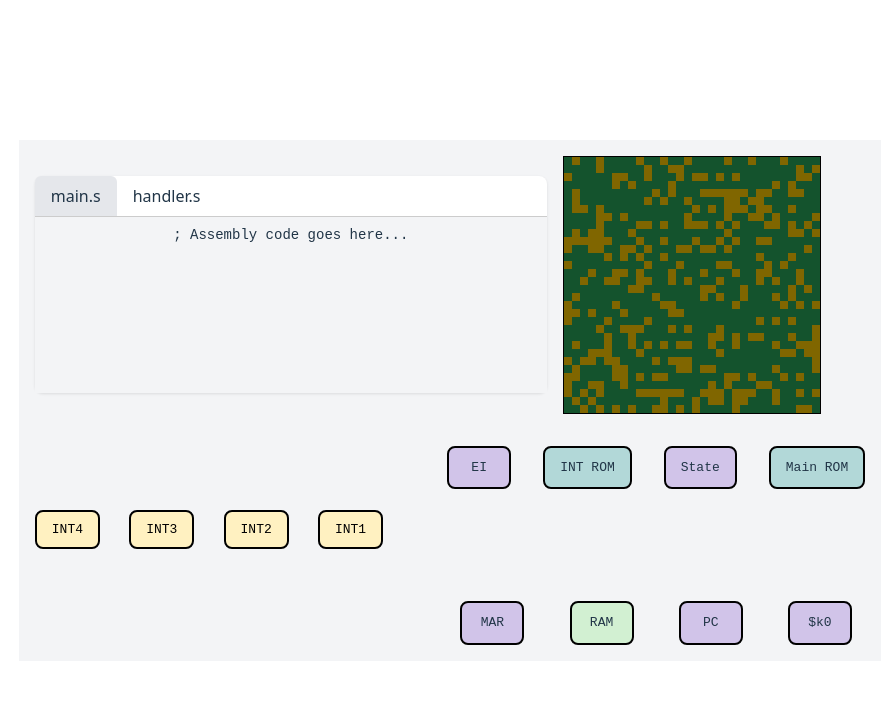
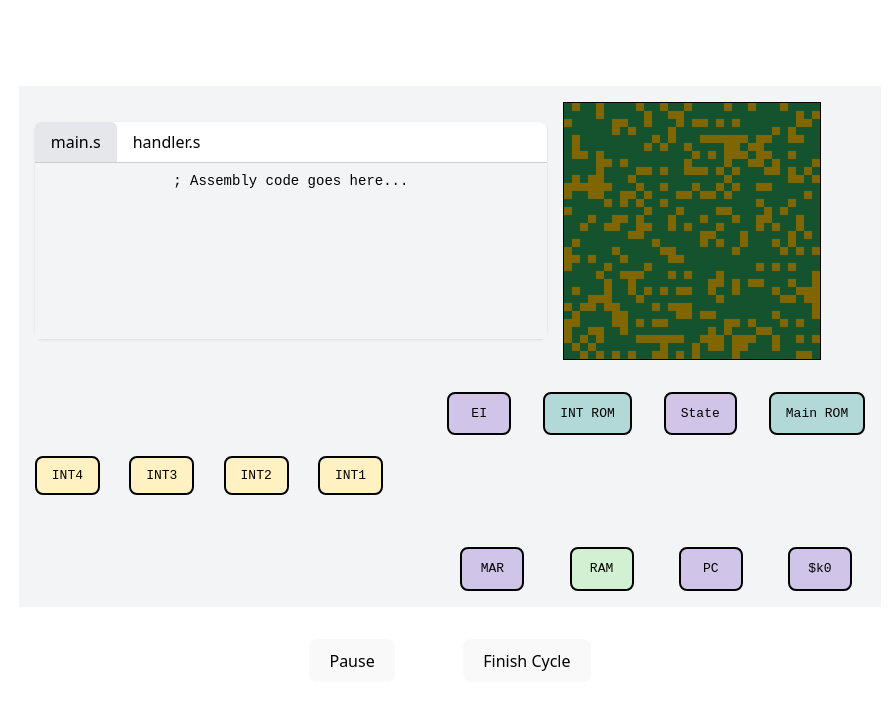
Before and after one commit to vivek-vishwanath/core-vistool, a Svelte app: page / in a window 1280 px wide. Shown: the top 710 px of the page, without its empty margins (190-1086 px from the left). Built offline with nearby package versions, Linux system fonts and the light colour scheme.

Commit message:
impl pause/play/contine ctrl flow

```diff
--- a/src/App.svelte
+++ b/src/App.svelte
@@ -1,7 +1,8 @@
 <script lang="ts">
-    import {StateMachine} from "./state_machine";
+    import {StateMachine, isPaused} from "./state_machine";
     import {onMount} from "svelte";
     import * as d3 from 'd3';
+    import {Components} from "./components.js";
 
     const numButtons = 4;
     const buttons: HTMLButtonElement[] = [];
@@ -19,8 +20,16 @@
         simulator.sendInterrupt(i);
     }
 
+    function togglePause() {
+        simulator.togglePause();
+    }
+
+    function finishCycle() {
+        simulator.finishClockCycle();
+    }
+
     onMount(() => {
-        simulator = new StateMachine(buttons, intROM, stateReg, mainROM, mar, pc, k0, ram);
+        simulator = new StateMachine(new Components(buttons, intROM, stateReg, mainROM, mar, pc, k0, ram));
         const svg = d3.select("#svg-canvas");
 
         svg.append("defs")
@@ -97,4 +106,6 @@
             </div>
         </div>
     </div>
+    <button class="control_buttons" onclick={togglePause}>{$isPaused ? 'Play' : 'Pause'}</button>
+    <button class="control_buttons" onclick={finishCycle}>Finish Cycle</button>
 </main>
--- a/src/app.css
+++ b/src/app.css
@@ -28,6 +28,8 @@ body {
   place-items: center;
   min-width: 320px;
   min-height: 100vh;
+  background-color: white;
+  color: black;
 }
 
 h1 {
@@ -66,9 +68,11 @@ button:focus-visible {
 }
 
 @media (prefers-color-scheme: light) {
+
   :root {
-    color: #213547;
-    background-color: #ffffff;
+    color-scheme: light;
+    background-color: white;
+    color: black;
   }
   a:hover {
     color: #747bff;
--- a/src/bottom.css
+++ b/src/bottom.css
@@ -38,7 +38,7 @@
     min-width: 30px;
 }
 
-.pipeline { background-color: #fff1c1; }
+.pipeline { background-color: #fff1c1; color: black; }
 .introm, .mainrom { background-color: #b2d8d8; }
 .ei, .mar, .pc, .sk0, .state { background-color: #d1c4e9; }
 .ram { background-color: #d2f0d2; }
@@ -51,3 +51,7 @@ svg {
     left: 0;
     pointer-events: none;
 }
+
+.control_buttons {
+    margin: 32px;
+}
--- /dev/null
+++ b/src/components.ts
@@ -0,0 +1,43 @@
+import {ElementPoint, type Path} from "./path_painter";
+import {drawElbow} from "./handler";
+
+export class Components {
+    buttons: HTMLButtonElement[];
+    intROM: HTMLElement;
+    stateReg: HTMLElement;
+    mainROM: HTMLElement;
+    mar: HTMLElement;
+    pc: HTMLElement;
+    k0: HTMLElement;
+    ram: HTMLElement;
+
+    constructor(buttons: HTMLButtonElement[], intROM: HTMLElement, stateReg: HTMLElement, mainROM: HTMLElement, mar: HTMLElement, pc: HTMLElement, k0: HTMLElement, ram: HTMLElement) {
+        this.buttons = buttons;
+        this.intROM = intROM;
+        this.stateReg = stateReg;
+        this.mainROM = mainROM;
+        this.mar = mar;
+        this.pc = pc;
+        this.k0 = k0;
+        this.ram = ram;
+    }
+
+    animations: ((a: number) => Path | null)[][] = [
+        [
+            (i) => drawElbow(new ElementPoint(this.buttons[i], 'top'), new ElementPoint(this.intROM, 'top'), 1500, 'red'),
+            (_) => drawElbow(new ElementPoint(this.intROM, 'right'), new ElementPoint(this.stateReg, 'left'), 500, 'red'),
+        ],
+        [
+            (_) => drawElbow(new ElementPoint(this.stateReg, 'right'), new ElementPoint(this.mainROM, 'left'), 500, 'orange'),
+            (i) => drawElbow(new ElementPoint(this.mainROM, 'bottom'), new ElementPoint(this.buttons[i], 'right'), 1000, 'orange'),
+            (_) => drawElbow(new ElementPoint(this.pc, 'right'), new ElementPoint(this.k0, 'left'), 800, 'orange'),
+            (i) => drawElbow(new ElementPoint(this.buttons[i], 'bottom'), new ElementPoint(this.mar, 'left'), 1500, 'orange'),
+        ],
+        [
+            (_) => drawElbow(new ElementPoint(this.mar, 'right'), new ElementPoint(this.ram, 'left'), 500, '#caa200'),
+            (_) => drawElbow(new ElementPoint(this.ram, 'right'), new ElementPoint(this.pc, 'left'), 500, '#caa200'),
+        ]
+    ];
+
+
+}
--- a/src/handler.ts
+++ b/src/handler.ts
@@ -11,8 +11,6 @@ export function drawElbow(from: ElementPoint, to: ElementPoint, duration: number
     const svgRect = svg.node()?.getBoundingClientRect();
 
     if (!svgRect) return null;
-
-    console.log(from.direction + ","  +from.y + " ; " + to.direction + "," + to.y);
 
     if (from.direction === 'right' && to.direction === 'left' && from.x < to.x ||
         from.direction === 'left' && to.direction === 'right' && from.x > to.x) {
--- a/src/path_painter.ts
+++ b/src/path_painter.ts
@@ -37,7 +37,7 @@ export class PointPath extends Path {
             .attr('fill', 'none');
 
         const totalLength = (path.node() as SVGPathElement).getTotalLength();
-        const callback = new Callback(() => {console.log("initial callback")});
+        const callback = new Callback(() => {});
 
         path
             .attr('stroke-dasharray', totalLength)
--- a/src/state_machine.ts
+++ b/src/state_machine.ts
@@ -1,44 +1,13 @@
-import {ElementPoint, type Path} from "./path_painter";
-import {drawElbow} from "./handler";
+import type {Components} from "./components";
+import { writable } from 'svelte/store';
+import { get } from 'svelte/store';
+
+export const isPaused = writable(false);
 
 export class StateMachine {
 
-    buttons: HTMLButtonElement[];
-    intROM: HTMLElement;
-    stateReg: HTMLElement;
-    mainROM: HTMLElement;
-    mar: HTMLElement;
-    pc: HTMLElement;
-    k0: HTMLElement;
-    ram: HTMLElement;
+    constructor(private components: Components) {}
 
-    constructor(buttons: HTMLButtonElement[], intROM: HTMLElement, stateReg: HTMLElement, mainROM: HTMLElement, mar: HTMLElement, pc: HTMLElement, k0: HTMLElement, ram: HTMLElement) {
-        this.buttons = buttons;
-        this.intROM = intROM;
-        this.stateReg = stateReg;
-        this.mainROM = mainROM;
-        this.mar = mar;
-        this.pc = pc;
-        this.k0 = k0;
-        this.ram = ram;
-    }
-
-    private animations: ((a: number) => Path | null)[][] = [
-        [
-            (i) => drawElbow(new ElementPoint(this.buttons[i], 'top'), new ElementPoint(this.intROM, 'top'), 1500, 'red'),
-            (_) => drawElbow(new ElementPoint(this.intROM, 'right'), new ElementPoint(this.stateReg, 'left'), 500, 'red'),
-        ],
-        [
-            (_) => drawElbow(new ElementPoint(this.stateReg, 'right'), new ElementPoint(this.mainROM, 'left'), 500, 'orange'),
-            (i) => drawElbow(new ElementPoint(this.mainROM, 'bottom'), new ElementPoint(this.buttons[i], 'right'), 1000, 'orange'),
-            (i) => drawElbow(new ElementPoint(this.pc, 'right'), new ElementPoint(this.k0, 'left'), 800, 'orange'),
-            (i) => drawElbow(new ElementPoint(this.buttons[i], 'bottom'), new ElementPoint(this.mar, 'left'), 1500, 'orange'),
-        ],
-        [
-            (_) => drawElbow(new ElementPoint(this.mar, 'right'), new ElementPoint(this.ram, 'left'), 500, '#caa200'),
-            (_) => drawElbow(new ElementPoint(this.ram, 'right'), new ElementPoint(this.pc, 'left'), 500, '#caa200'),
-        ]
-    ];
     private currentCycle = 0;
     private currentStep = 0;
 
@@ -46,11 +15,30 @@ export class StateMachine {
 
     private currentInterrupt: number | undefined;
 
+    pauseCondition: (...args: any[]) => boolean = () => false;
+
+    togglePause() {
+        const value = !get(isPaused);
+        if (this.currentInterrupt !== undefined)
+            isPaused.set(value)
+        this.pauseCondition = () => value;
+        const i = this.currentInterrupt ?? -1;
+        if (!value && i != -1 && !this.inProgress) {
+            this.pauseState = -1;
+            this.animate(i);
+        }
+    }
+
+    finishClockCycle() {
+        isPaused.set(false);
+        this.pauseCondition = (_, step) => step === 0
+        const curr = this.currentInterrupt ?? -1;
+        if (curr !== -1 && !this.inProgress) this.animate(curr);
+    }
+
     dispatcher() {
-        console.log("dispatcher")
         if (this.currentInterrupt !== undefined) return;
         if (this.interruptQueue.length > 0) {
-            console.log("interruptQueue = " + this.interruptQueue);
             this.currentInterrupt = this.interruptQueue.shift();
             let i = this.currentInterrupt ?? -1;
             if (i !== -1) this.animate(i);
@@ -62,19 +50,29 @@ export class StateMachine {
             this.interruptQueue.push(deviceID);
             if (this.currentInterrupt === undefined) this.dispatcher();
         }
-        console.log(this.interruptQueue);
     }
 
+    isPaused(): boolean {
+        return this.pauseCondition(this.currentCycle, this.currentStep)
+    }
+
+    pauseState = -1;
+    inProgress = false;
+
     animate(i: number) {
-        console.trace("animate: " + this.currentCycle)
-        if (this.currentCycle < this.animations.length) {
-            const cycle = this.animations[this.currentCycle];
+        if (this.currentCycle < this.components.animations.length) {
+            const cycle = this.components.animations[this.currentCycle];
             const path = cycle[this.currentStep++];
             if (this.currentStep === cycle.length) {
                 this.currentCycle++;
                 this.currentStep = 0;
             }
-            path(i)?.drawPath().set(() => setTimeout(() => this.animate(i), this.currentStep === 0 ? 500 : 100));
+            this.inProgress = true;
+            path(i)?.drawPath().set(() => {
+                this.inProgress = false;
+                if (this.isPaused()) isPaused.set(true);
+                else setTimeout(() => this.animate(i), this.currentStep === 0 ? 500 : 100)
+            });
             i = this.currentInterrupt ?? -1;
         } else {
             this.currentCycle = 0;
```
